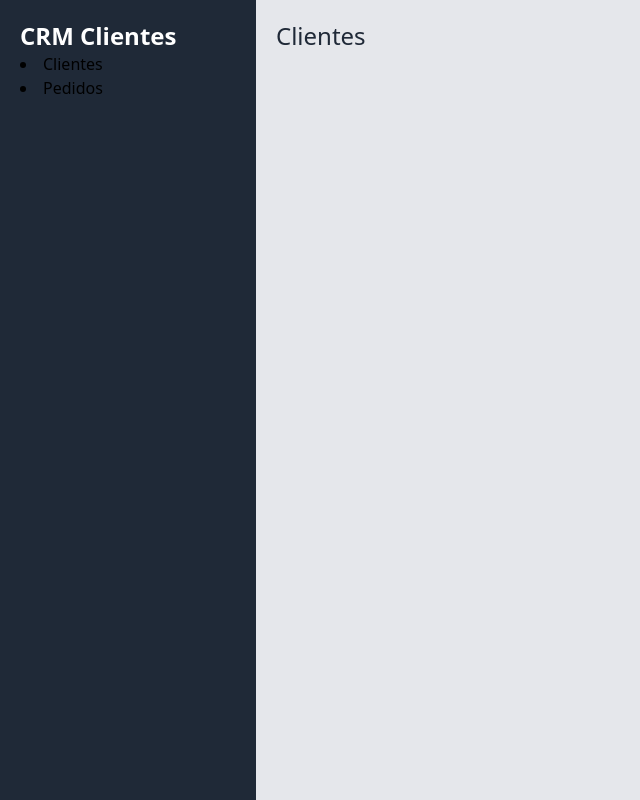
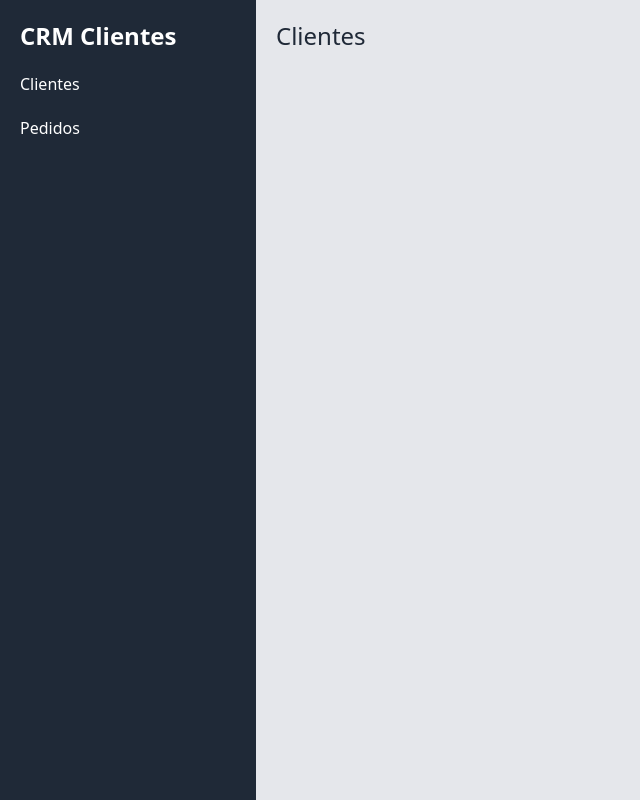
Before and after one commit to mriveros/react_crm, a Next.js app in the folder crmcliente/: page / in a window 1280 px wide. Shown: the whole page, without its empty margins (0-640 px from the left). Built offline with nearby package versions, Linux system fonts and the light colour scheme.

Commit message:
modified:   components/Sidebar.js

```diff
--- a/crmcliente/components/Sidebar.js
+++ b/crmcliente/components/Sidebar.js
@@ -1,17 +1,19 @@
 import React from 'react';
 import Link from 'next/link';
 
-const Sidebar = () =>{
-	return(<aside className='bg-gray-800 sm:w-1/3 xl:w-1/5 sm:min-h-screen p-5'>
+const Sidebar = () => {
+	return (<aside className='bg-gray-800 sm:w-1/3 xl:w-1/5 sm:min-h-screen p-5'>
 		<div><p className='text-white text-2xl font-black'>CRM Clientes</p></div>
-		<nav>
-		<li>
+		<nav className='mt-5 list-none'>
+			<li>
 				<Link href='/'>
-				Clientes</Link>
+					<a className='text-white mb-5 block'>Clientes</a>
+				</Link>
 			</li>
 			<li>
 				<Link href='/pedidos'>
-				Pedidos</Link>
+					<a className='text-white mb-5 block'>Pedidos</a>
+				</Link>
 			</li>
 		</nav>
 	</aside>
```
